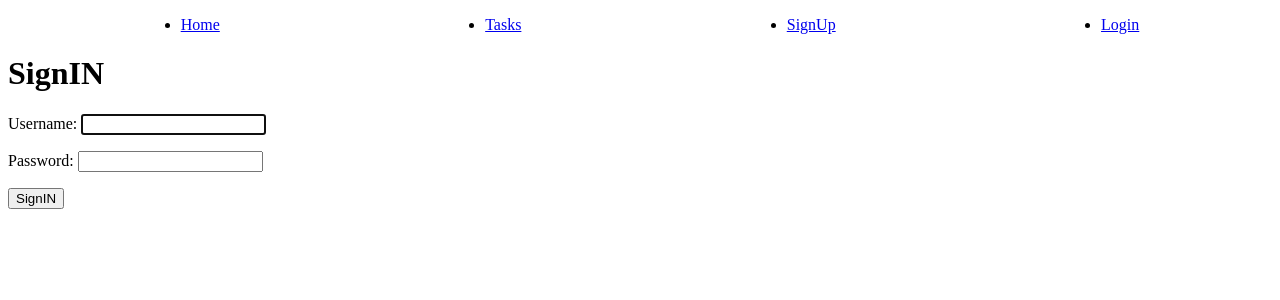
After one commit to Avila-Pato/Django-Crud, a Django app: page /signin/ in a window 1280 px wide. The commit adds this page. Shown: the top 300 px of the page. Run offline with Django 5.2, Linux system fonts and the light colour scheme.

Commit message:
Add signin functionality and create signin template

```diff
--- a/djangoCrud/urls.py
+++ b/djangoCrud/urls.py
@@ -25,4 +25,5 @@ urlpatterns = [
     path("signup/", views.signup, name="signup"),
     path("tasks/", views.tasks, name="tasks"),
     path("logout/", views.signout, name="signout"),
+    path("signin/", views.signin, name="signin"),
 ]
--- a/tasks/templates/layouts/base.html
+++ b/tasks/templates/layouts/base.html
@@ -28,6 +28,9 @@
         <li>
           <a href="{% url 'signup' %}">SignUp</a>
         </li>
+        <li>
+          <a href="{% url 'signin' %}">Login</a>
+        </li>
         {% endif %}
       </ul>
     </nav>
--- /dev/null
+++ b/tasks/templates/signin.html
@@ -0,0 +1,12 @@
+{% extends 'layouts/base.html' %} {% block content %}
+
+<h1>SignIN</h1>
+{{error}}
+<form method="POST">
+  {% csrf_token %}
+
+  <div>{{ form.as_p }}</div>
+  <button type="submit">SignIN</button>
+
+  {% endblock %}
+</form>
--- a/tasks/views.py
+++ b/tasks/views.py
@@ -1,8 +1,8 @@
 from sqlite3 import IntegrityError
 from django.shortcuts import render, redirect
-from django.contrib.auth.forms import UserCreationForm
+from django.contrib.auth.forms import UserCreationForm, AuthenticationForm
 from django.contrib.auth.models import User
-from django.contrib.auth import login, logout
+from django.contrib.auth import login, logout, authenticate
 from django.http import HttpResponse  # Corrección de HTTPResponse
 
 # Create your views here.
@@ -51,3 +51,27 @@ def tasks(request):
 def signout(request):
     logout(request)
     return redirect("home")
+
+
+def signin(request):
+    if request.method == "GET":
+        return render(request, "signin.html", {"form": AuthenticationForm()})
+    else:
+        user = authenticate(
+            request,
+            username=request.POST["username"],
+            password=request.POST["password"],
+        )
+    if user is None:
+        return render(
+            request,
+            "signin.html",
+            {
+                "form": AuthenticationForm,
+                "error": "Username and password did not match.",
+            },
+        )
+    else:
+        # login(request, user) me guarda   la sesión del usuario
+        login(request, user)
+        return redirect("tasks")
```
Also changed, not shown: db.sqlite3.
